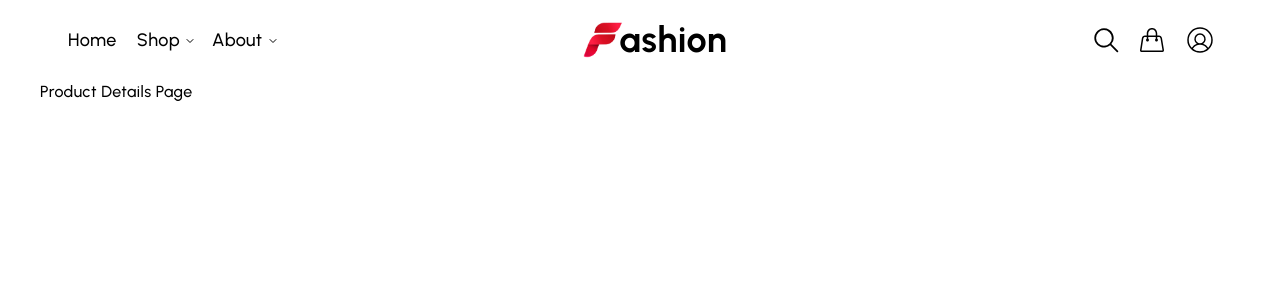
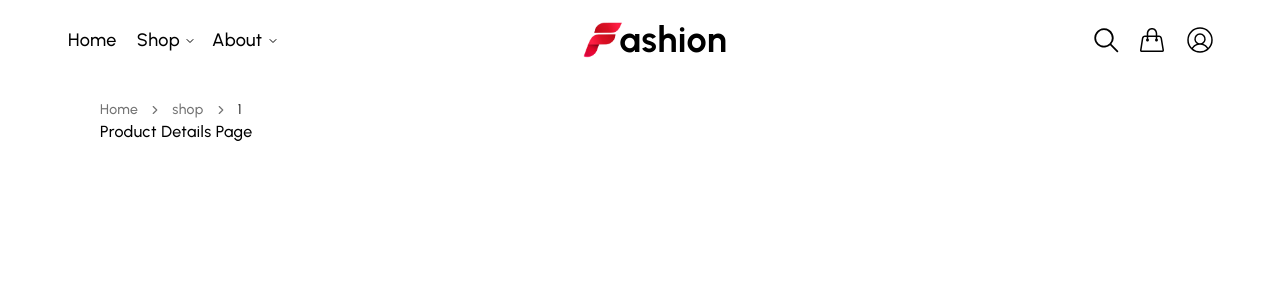
Before and after one commit to Omar-Muhamad/next-store, a Next.js app: page /shop/1 in a window 1280 px wide. Shown: the top 300 px of the page. Built offline with nearby package versions, Linux system fonts and the light colour scheme.

Commit message:
Add some fixes

```diff
--- a/src/Constants.ts
+++ b/src/Constants.ts
@@ -30,6 +30,11 @@ const navLinks: NavLink[] = [
     title: "Shop",
     path: "/shop",
     navMenu: [
+      {
+        title: "Shop",
+        path: "/shop",
+        description: "Shop throw all our products",
+      },
       {
         title: "Men's Fashion",
         path: "/categories/men's clothing",
--- a/src/app/layout.tsx
+++ b/src/app/layout.tsx
@@ -34,7 +34,7 @@ export default function RootLayout({
         <header>
           <Navbar />
         </header>
-        <main className="px-10">{children}</main>
+        <main className="p-5">{children}</main>
       </body>
     </html>
   );
--- a/src/app/shop/[product]/page.tsx
+++ b/src/app/shop/[product]/page.tsx
@@ -1,5 +1,9 @@
 const ProductDetailsPage = () => {
-  return <div>Product Details Page</div>;
+  return (
+    <>
+      <div>Product Details Page</div>
+    </>
+  );
 };
 
 export default ProductDetailsPage;
--- a/src/app/shop/layout.tsx
+++ b/src/app/shop/layout.tsx
@@ -1,6 +1,8 @@
 import { ReactNode } from "react";
 
 import type { Metadata } from "next";
+
+import BreadCrumbs from "@/components/BreadCrumbs";
 
 export const metadata: Metadata = {
   title: "All Products",
@@ -12,5 +14,10 @@ export default function ShopLayout({
 }: Readonly<{
   children: ReactNode;
 }>) {
-  return <>{children}</>;
+  return (
+    <div className="px-20">
+      <BreadCrumbs />
+      {children}
+    </div>
+  );
 }
--- a/src/app/shop/page.tsx
+++ b/src/app/shop/page.tsx
@@ -1,10 +1,8 @@
 import AllProducts from "@/components/AllProducts";
-import BreadCrumbs from "@/components/BreadCrumbs";
 
 export default function Shop() {
   return (
     <>
-      <BreadCrumbs />
       <h1>See all products</h1>
       <AllProducts />
     </>
--- a/src/components/BreadCrumbs.tsx
+++ b/src/components/BreadCrumbs.tsx
@@ -1,3 +1,8 @@
+"use client";
+import { Fragment } from "react";
+
+import { usePathname } from "next/navigation";
+
 import Breadcrumb, {
   BreadcrumbItem,
   BreadcrumbLink,
@@ -7,20 +12,30 @@ import Breadcrumb, {
 } from "@/components/ui/breadcrumb";
 
 export default function BreadCrumbs() {
+  const pathname = usePathname();
+  const pathLinks = pathname.split("/");
+  pathLinks.shift();
+  const lastPath = pathLinks.at(-1);
   return (
     <Breadcrumb>
       <BreadcrumbList>
         <BreadcrumbItem>
           <BreadcrumbLink href="/">Home</BreadcrumbLink>
         </BreadcrumbItem>
-        <BreadcrumbSeparator />
-        <BreadcrumbItem>
-          <BreadcrumbLink href="/components">Components</BreadcrumbLink>
-        </BreadcrumbItem>
-        <BreadcrumbSeparator />
-        <BreadcrumbItem>
-          <BreadcrumbPage>Breadcrumb</BreadcrumbPage>
-        </BreadcrumbItem>
+
+        {pathLinks.map((link, index) => (
+          <Fragment key={index}>
+            <BreadcrumbSeparator />
+
+            <BreadcrumbItem>
+              {lastPath === link ? (
+                <BreadcrumbPage>{link}</BreadcrumbPage>
+              ) : (
+                <BreadcrumbLink href={`/${link}`}>{link}</BreadcrumbLink>
+              )}
+            </BreadcrumbItem>
+          </Fragment>
+        ))}
       </BreadcrumbList>
     </Breadcrumb>
   );
--- a/src/components/navbar/NavMenuItem.tsx
+++ b/src/components/navbar/NavMenuItem.tsx
@@ -15,20 +15,18 @@ import ListItem from "./ListItem";
 import { NavMenuHeaderContent, NavMenuItems } from "@/Constants";
 
 interface NavMenuItemProps {
-  key: number;
   title: string;
   navMenu?: NavMenuItems;
   headerContent: false | NavMenuHeaderContent;
 }
 
 const NavMenuItem: FC<NavMenuItemProps> = ({
-  key,
   title,
   navMenu,
   headerContent,
 }) => {
   return (
-    <NavigationMenuItem key={key} className="hover:bg-lightGray">
+    <NavigationMenuItem className="hover:bg-lightGray rounded-sm">
       <NavigationMenuTrigger>{title}</NavigationMenuTrigger>
 
       {headerContent ? (
--- a/src/components/navbar/Navbar.tsx
+++ b/src/components/navbar/Navbar.tsx
@@ -26,8 +26,8 @@ const Navbar = () => {
           {navLinks.map((link, index) =>
             link.navMenu && link.navMenu.length > 0 ? (
               <NavMenuItem
+                key={index}
                 title={link.title}
-                key={index}
                 navMenu={link.navMenu}
                 headerContent={link.headerContent}
               />
```
